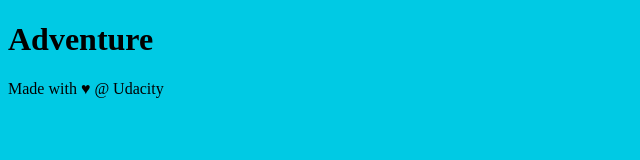
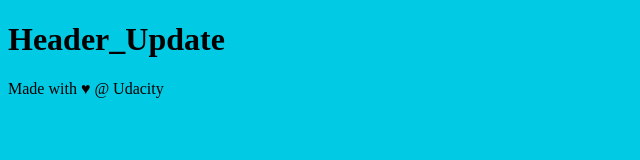
Before and after one commit to ENassef/Learn-GitHub, a plain HTML site: page index.html in a window 1280 px wide. Shown: the whole page, without its empty margins (0-640 px from the left). Drawn offline with Linux system fonts and the light colour scheme.

Commit message:
change the header

```diff
--- a/index.html
+++ b/index.html
@@ -10,7 +10,7 @@
 <body>
 
     <header>
-        <h1>Adventure</h1>
+        <h1>Header_Update</h1>
     </header>
 
     <div class="container">
```
